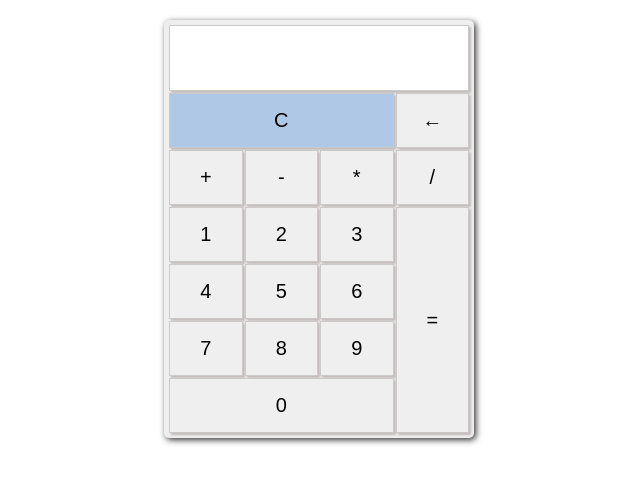
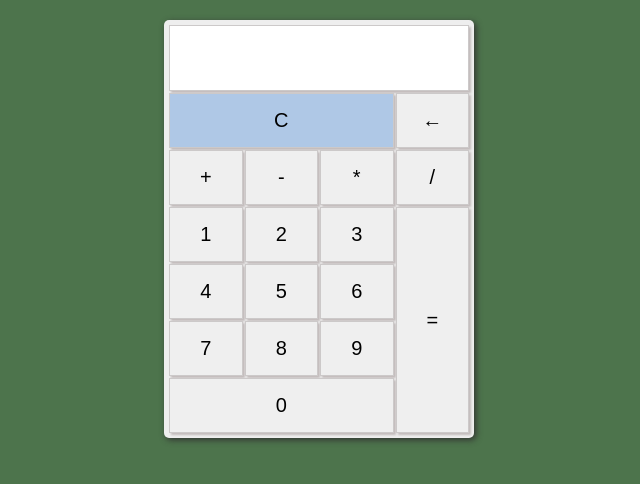
Before and after one commit to gevorg-poghosyan/calculiator-angular, an Angular app: page / in a window 1280 px wide. Shown: the top 484 px of the page, without its empty margins (321-961 px from the left). Built offline with nearby package versions, Linux system fonts and the light colour scheme.

Commit message:
Update styles.css

```diff
--- a/src/styles.css
+++ b/src/styles.css
@@ -1,5 +1,8 @@
-/* You can add global styles to this file, and also import other style files */
-body {
+*{
     margin: 0;
     padding: 0;
 }
+
+body{
+    background-color: rgb(77, 116, 76);
+}
```
